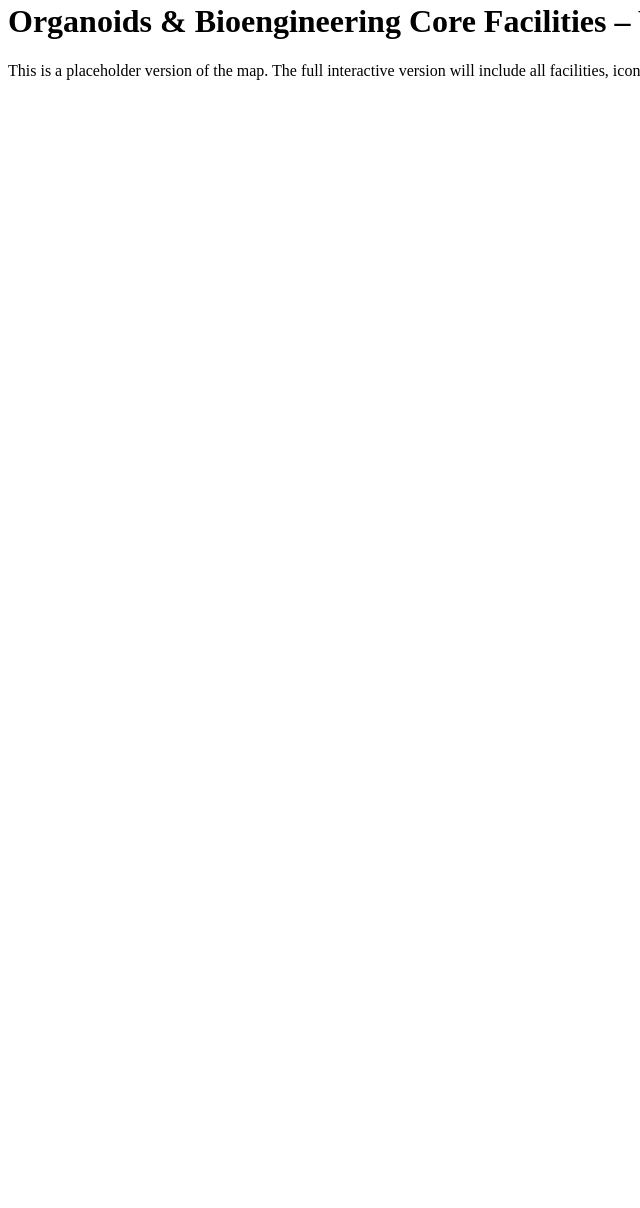
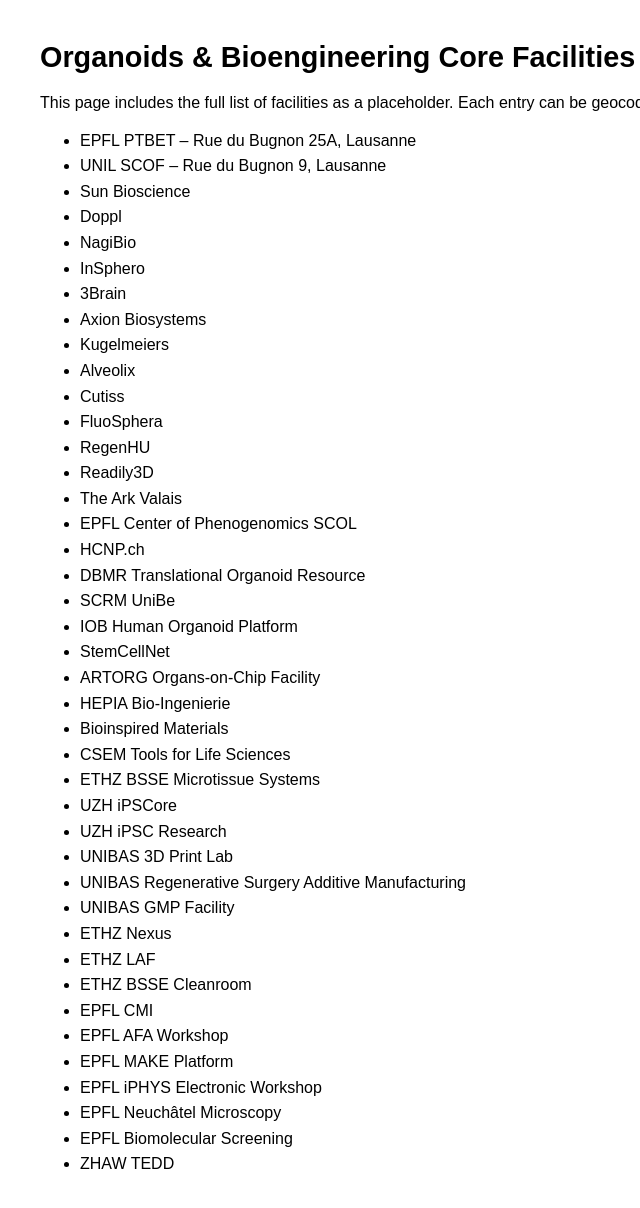
Before and after one commit to BET-platform/ocf_web, a plain HTML site: page index.html in a window 1280 px wide. Shown: the part 18-1226 px from the top of the page, without its empty margins (0-640 px from the left). Before the commit the page ends 800 px from the top, so only its background shows below. Drawn offline with Linux system fonts and the light colour scheme.

Commit message:
Add files via upload

```diff
--- a/index.html
+++ b/index.html
@@ -2,12 +2,60 @@
 <!DOCTYPE html>
 <html lang="en">
 <head>
-  <meta charset="UTF-8">
-  <title>Organoids & Bioengineering Core Facilities - Western Switzerland Network</title>
+  <meta charset="UTF-8" />
+  <title>Organoids & Bioengineering Core Facilities – Western Switzerland Network</title>
   <meta name="viewport" content="width=device-width, initial-scale=1.0">
+  <style>
+    body { font-family: sans-serif; padding: 2rem; }
+    h1 { font-size: 1.8rem; }
+    ul { line-height: 1.6; }
+  </style>
 </head>
 <body>
   <h1>Organoids & Bioengineering Core Facilities – Western Switzerland Network</h1>
-  <p>This is a placeholder version of the map. The full interactive version will include all facilities, icons, filtering, and a collapsible sidebar.</p>
+  <p>This page includes the full list of facilities as a placeholder. Each entry can be geocoded and styled in the final interactive map.</p>
+  <ul>
+    <li>EPFL PTBET – Rue du Bugnon 25A, Lausanne</li>
+    <li>UNIL SCOF – Rue du Bugnon 9, Lausanne</li>
+    <li>Sun Bioscience</li>
+    <li>Doppl</li>
+    <li>NagiBio</li>
+    <li>InSphero</li>
+    <li>3Brain</li>
+    <li>Axion Biosystems</li>
+    <li>Kugelmeiers</li>
+    <li>Alveolix</li>
+    <li>Cutiss</li>
+    <li>FluoSphera</li>
+    <li>RegenHU</li>
+    <li>Readily3D</li>
+    <li>The Ark Valais</li>
+    <li>EPFL Center of Phenogenomics SCOL</li>
+    <li>HCNP.ch</li>
+    <li>DBMR Translational Organoid Resource</li>
+    <li>SCRM UniBe</li>
+    <li>IOB Human Organoid Platform</li>
+    <li>StemCellNet</li>
+    <li>ARTORG Organs-on-Chip Facility</li>
+    <li>HEPIA Bio-Ingenierie</li>
+    <li>Bioinspired Materials</li>
+    <li>CSEM Tools for Life Sciences</li>
+    <li>ETHZ BSSE Microtissue Systems</li>
+    <li>UZH iPSCore</li>
+    <li>UZH iPSC Research</li>
+    <li>UNIBAS 3D Print Lab</li>
+    <li>UNIBAS Regenerative Surgery Additive Manufacturing</li>
+    <li>UNIBAS GMP Facility</li>
+    <li>ETHZ Nexus</li>
+    <li>ETHZ LAF</li>
+    <li>ETHZ BSSE Cleanroom</li>
+    <li>EPFL CMI</li>
+    <li>EPFL AFA Workshop</li>
+    <li>EPFL MAKE Platform</li>
+    <li>EPFL iPHYS Electronic Workshop</li>
+    <li>EPFL Neuchâtel Microscopy</li>
+    <li>EPFL Biomolecular Screening</li>
+    <li>ZHAW TEDD</li>
+  </ul>
 </body>
 </html>
```
